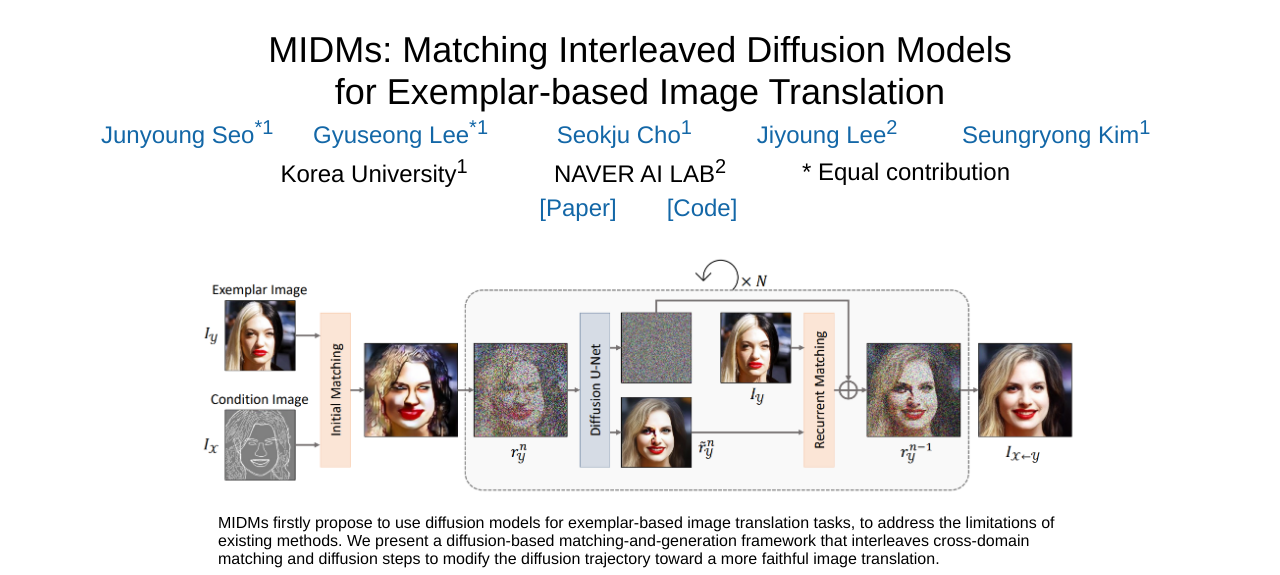
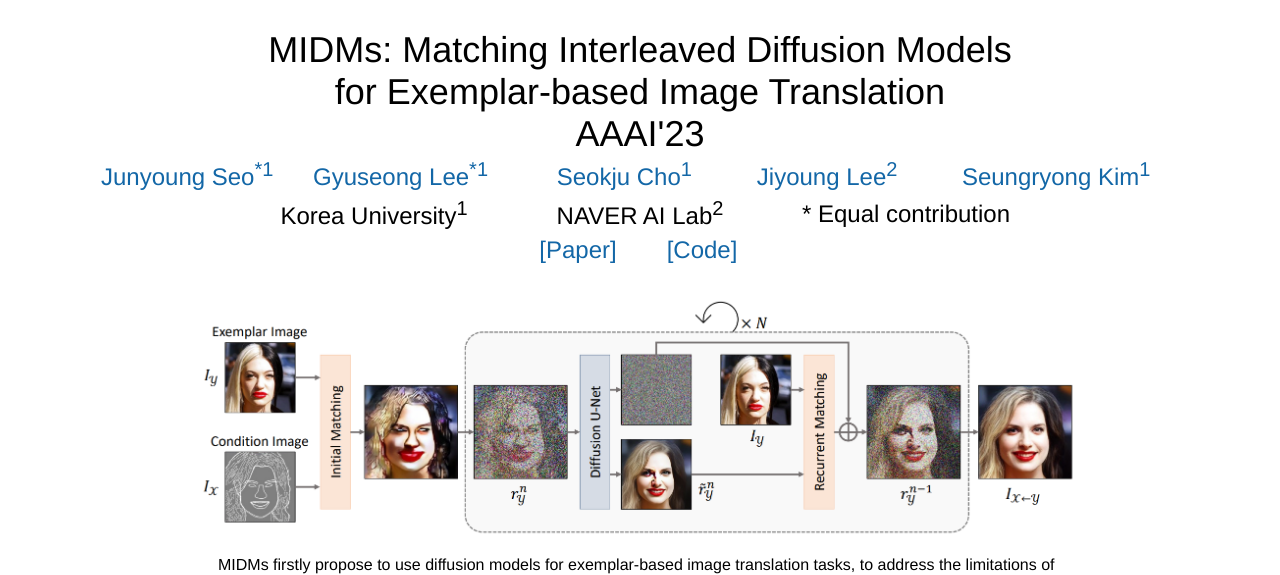
Before and after one commit to cvlab-kaist/MIDMs, a plain HTML site: page index.html in a window 1280 px wide. Shown: the top 575 px of the page. Drawn offline with Linux system fonts and the light colour scheme; a script that the page names is missing.

Commit message:
Update index.html

```diff
--- a/index.html
+++ b/index.html
@@ -127,7 +127,7 @@
 <body>
 	<br>
 	<center>
-		<span style="font-size:36px">MIDMs: Matching Interleaved Diffusion Models <br>for Exemplar-based Image Translation</span>
+		<span style="font-size:36px">MIDMs: Matching Interleaved Diffusion Models <br>for Exemplar-based Image Translation<br>AAAI'23</span>
 		<table align=center width=1100px>
 			<table align=center width=1100px>
 				<tr>
@@ -169,7 +169,7 @@
 
 					<td align=center width=150px>
 						<center>
-							<span style="font-size:24px">NAVER AI LAB<sup>2</sup></a></span>
+							<span style="font-size:24px">NAVER AI Lab<sup>2</sup></a></span>
 						</center>
 					</td>
 
```
